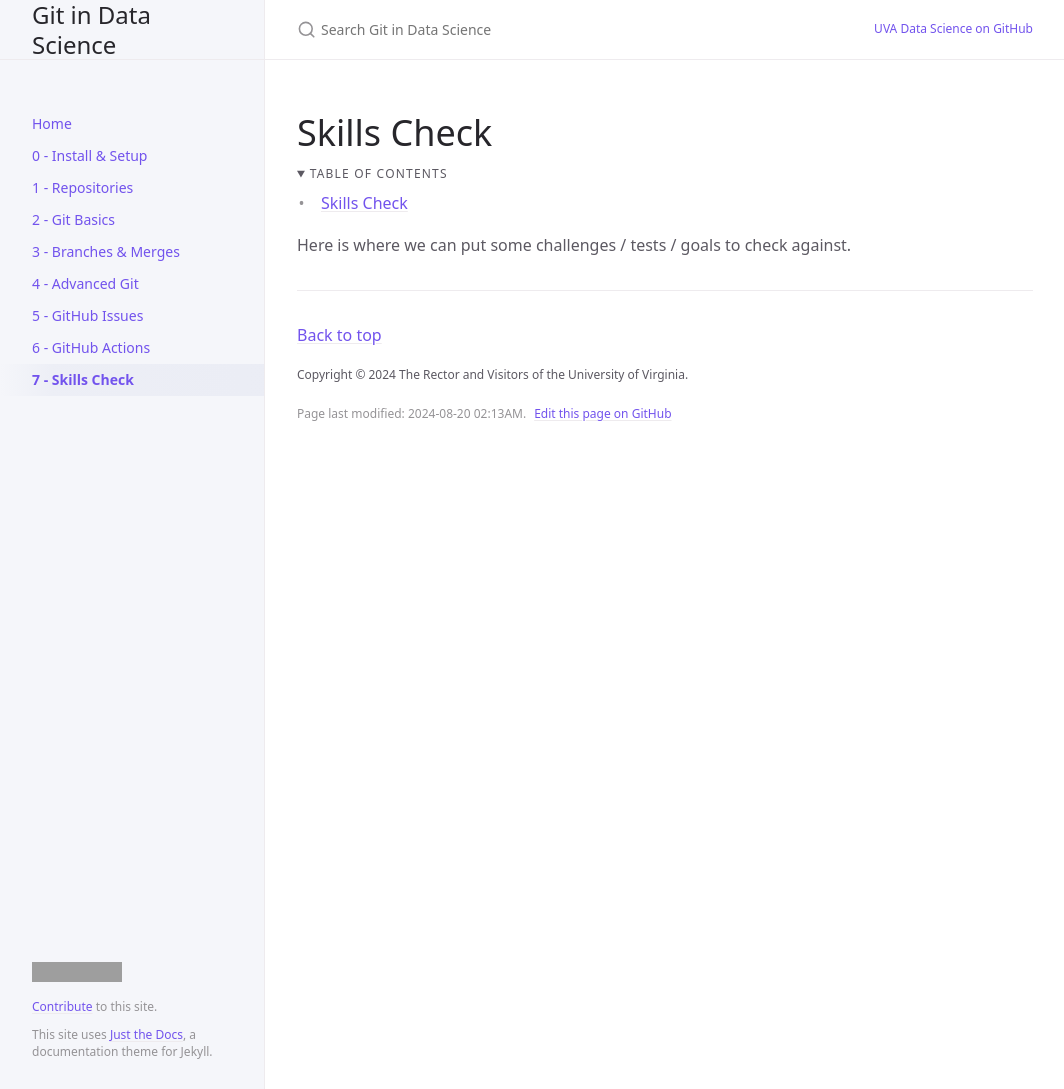
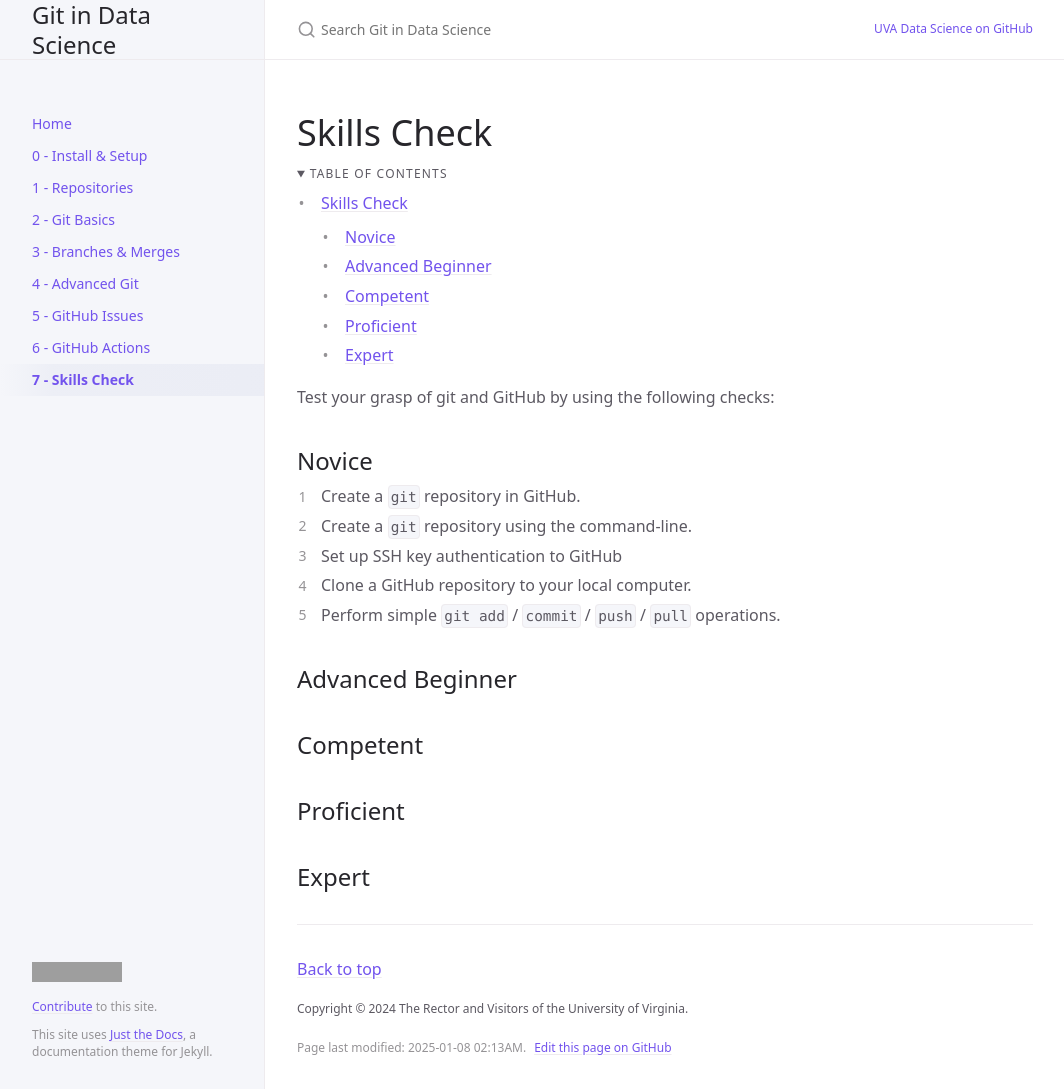
Before and after one commit to UVADS/git-basics, a Jekyll site: the page built from docs/skills-check.md, in a window 1280 px wide and 1089 px high. Shown: the whole window, without its empty margins (107-1171 px from the left). Built offline with Jekyll 4.4.1, drawn with Linux system fonts in a browser that asks for light colours; cached includes are drawn as plain includes; grey boxes are pictures that could not be loaded.

Commit message:
More content

```diff
--- a/docs/skills-check.md
+++ b/docs/skills-check.md
@@ -2,7 +2,7 @@
 layout: default
 title: 7 - Skills Check
 nav_order: 9
-last_modified_date: "2024-08-20 02:13AM"
+last_modified_date: "2025-01-08 02:13AM"
 ---
 
 # Skills Check
@@ -16,4 +16,20 @@ last_modified_date: "2024-08-20 02:13AM"
 {:toc}
 </details>
 
-Here is where we can put some challenges / tests / goals to check against.
+Test your grasp of git and GitHub by using the following checks:
+
+## Novice
+
+1. Create a `git` repository in GitHub.
+2. Create a `git` repository using the command-line.
+3. Set up SSH key authentication to GitHub
+4. Clone a GitHub repository to your local computer.
+4. Perform simple `git add` / `commit` / `push` / `pull` operations.
+
+## Advanced Beginner
+
+## Competent
+
+## Proficient
+
+## Expert
```
Also changed, not shown: index.md (+2 -1 lines).
